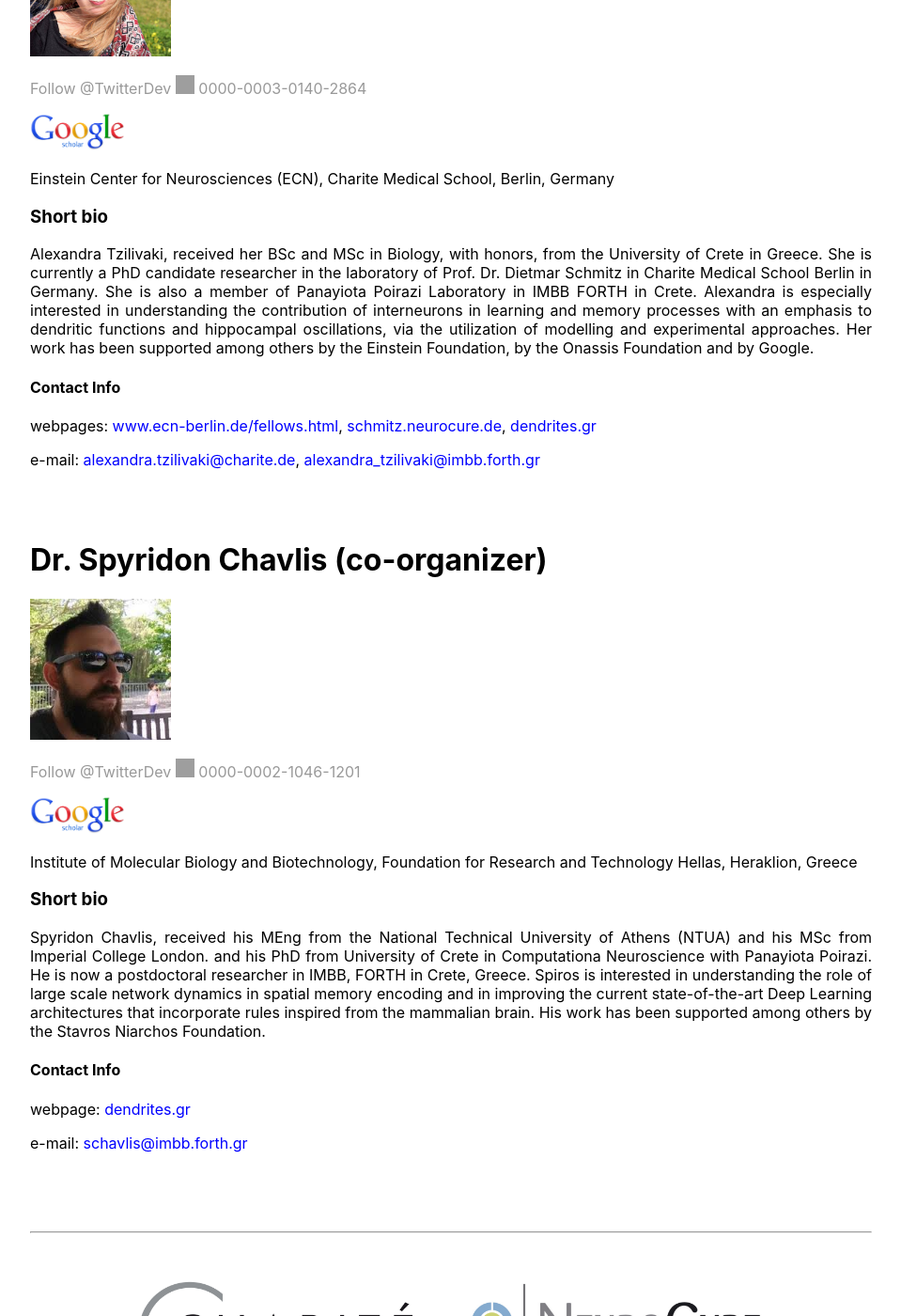
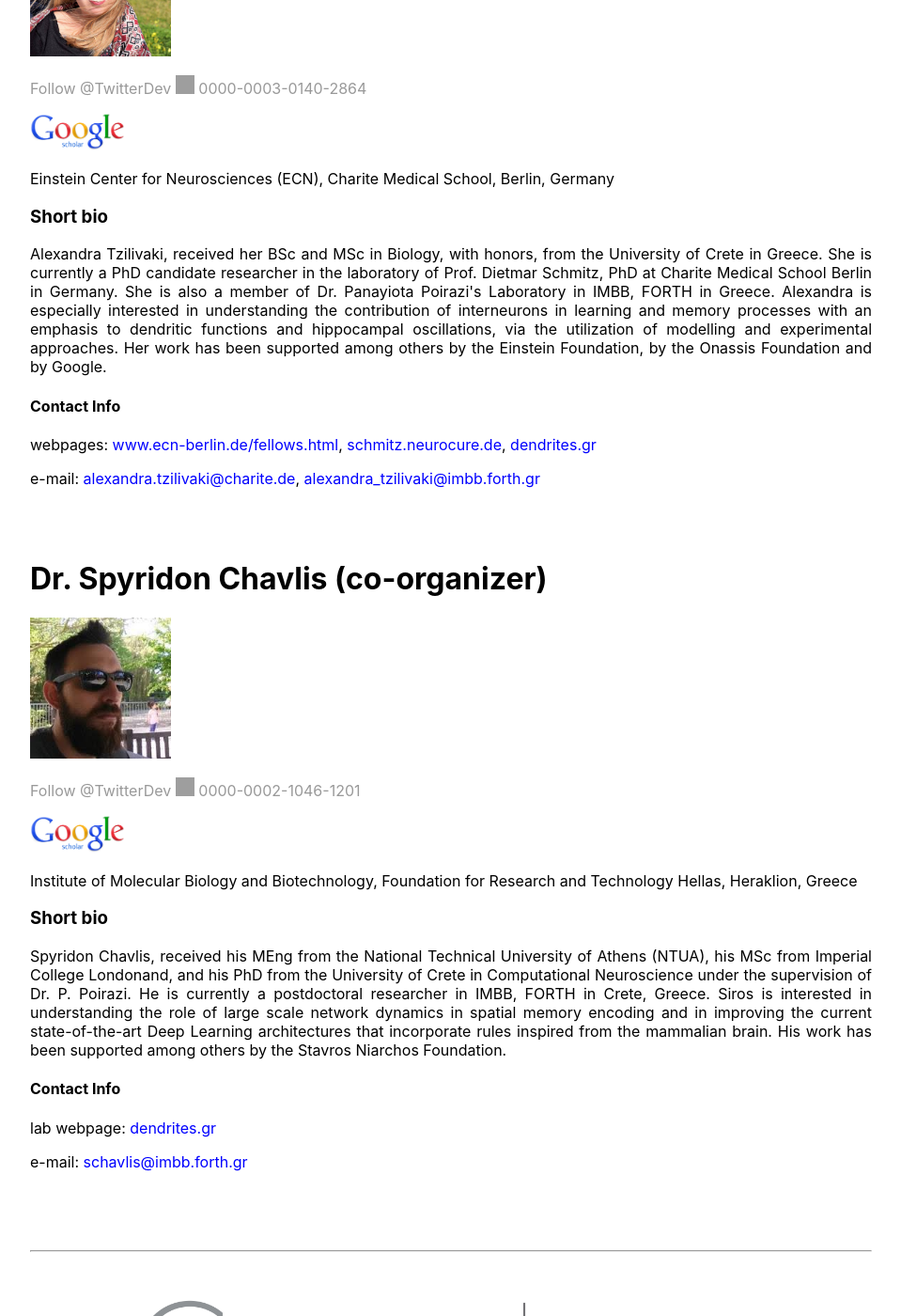
Before and after one commit to spirosChv/ocns2021interneurons, a Jekyll site: the page built from aboutus/index.html, in a window 1280 px wide and 1400 px high, scrolled down 356 px. Shown: the whole window at 94% size, without its empty margins (160-1119 px from the left). Built offline with Jekyll 4.4.1, drawn with Linux system fonts in a browser that asks for light colours; comment, search, counter and statistics services are not loaded; grey boxes are pictures that could not be loaded.

Commit message:
Update index.html

```diff
--- a/aboutus/index.html
+++ b/aboutus/index.html
@@ -24,7 +24,7 @@ title: Organizers
 	<p> Einstein Center for Neurosciences (ECN), Charite Medical School, Berlin, Germany</p>
 
 	<h3> Short bio</h3>
-	<p> Alexandra Tzilivaki, received her BSc and MSc in Biology, with honors, from the University of Crete in Greece. She is currently a PhD candidate researcher in the laboratory of Prof. Dr. Dietmar Schmitz in Charite  Medical School Berlin in Germany. She is also a member of Panayiota Poirazi Laboratory in IMBB FORTH in Crete.
+	<p> Alexandra Tzilivaki, received her BSc and MSc in Biology, with honors, from the University of Crete in Greece. She is currently a PhD candidate researcher in the laboratory of Prof. Dietmar Schmitz, PhD at Charite  Medical School Berlin in Germany. She is also a member of Dr. Panayiota Poirazi's Laboratory in IMBB, FORTH in Greece.
 	Alexandra is especially interested in understanding the contribution of interneurons in learning and memory processes with an emphasis to dendritic functions and hippocampal oscillations, via the utilization of  modelling and experimental approaches.
 	Her work has been supported among others by the Einstein Foundation, by the Onassis Foundation and by Google.
 
@@ -62,15 +62,15 @@ title: Organizers
     Heraklion, Greece</p>
 
 	<h3> Short bio</h3>
-	<p> Spyridon Chavlis, received his MEng from the National Technical University of Athens (NTUA) and his MSc from Imperial College London.
-		and his PhD from University of Crete in Computationa Neuroscience with Panayiota Poirazi. He is
-		now a postdoctoral researcher in IMBB, FORTH in Crete, Greece.
-		Spiros is interested in understanding the role of large scale network dynamics in spatial memory encoding and
+	<p> Spyridon Chavlis, received his MEng from the National Technical University of Athens (NTUA), his MSc from Imperial College Londonand, and his PhD from
+		the University of Crete in Computational Neuroscience under the supervision of Dr. P. Poirazi.
+		He is currently a postdoctoral researcher in IMBB, FORTH in Crete, Greece.
+		Siros is interested in understanding the role of large scale network dynamics in spatial memory encoding and
 		in improving the current state-of-the-art Deep Learning architectures that incorporate rules inspired from the mammalian brain.
 		His work has been supported among others by the Stavros Niarchos Foundation.
 
 	<br> <h4>Contact Info</h4>
-  	<p> webpage: <a style="color:blue" href="http://www.dendrites.gr/" target="_blank" rel="noopener noreferrer">dendrites.gr</a></p>
+  	<p> lab webpage: <a style="color:blue" href="http://www.dendrites.gr/" target="_blank" rel="noopener noreferrer">dendrites.gr</a></p>
 	<p> e-mail: <a style="color:blue" href="mailto:schavlis@imbb.forth.gr" target="_blank" rel="noopener noreferrer">schavlis@imbb.forth.gr</a></p>
 
 	<br> <br> <br>
```
